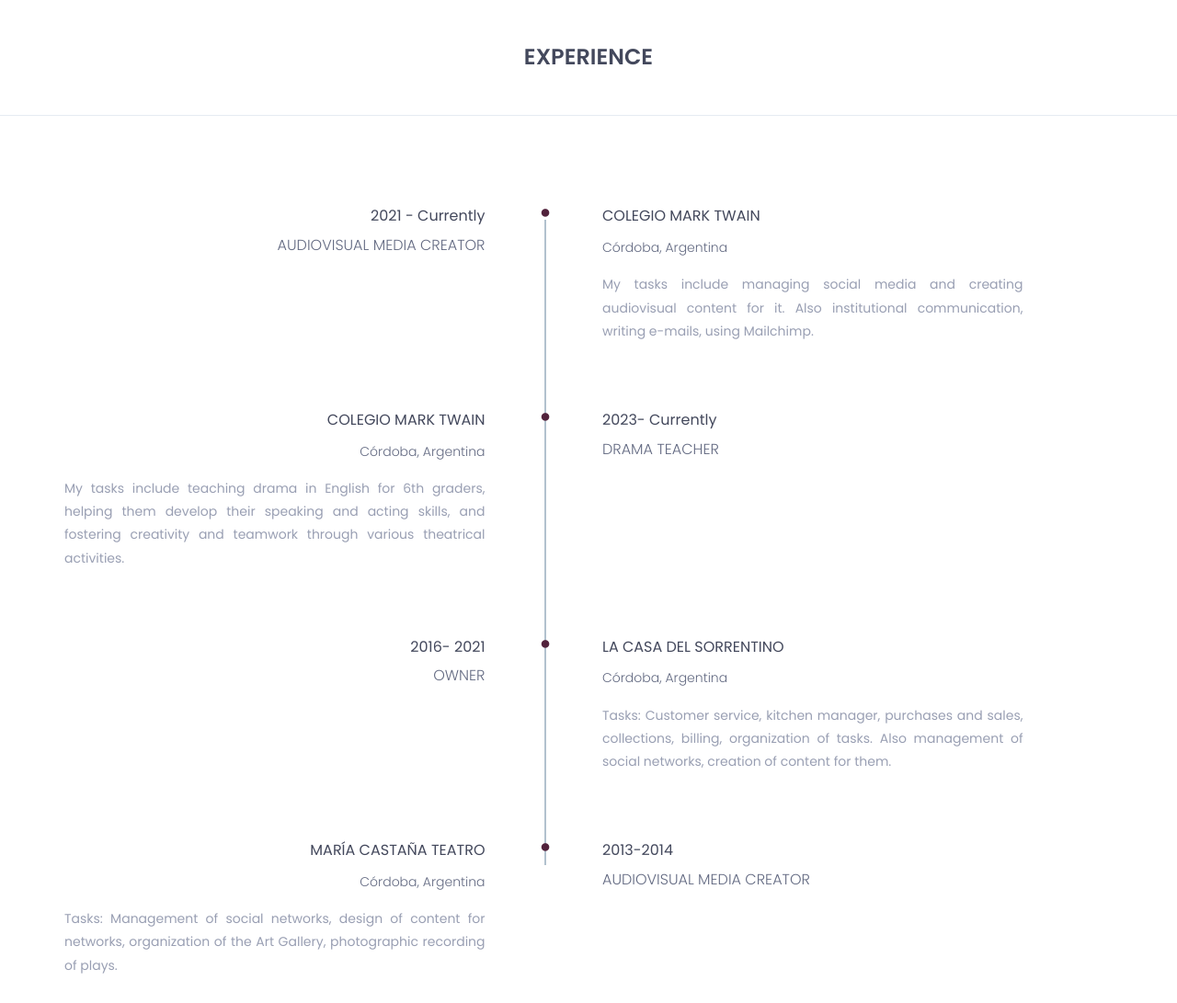
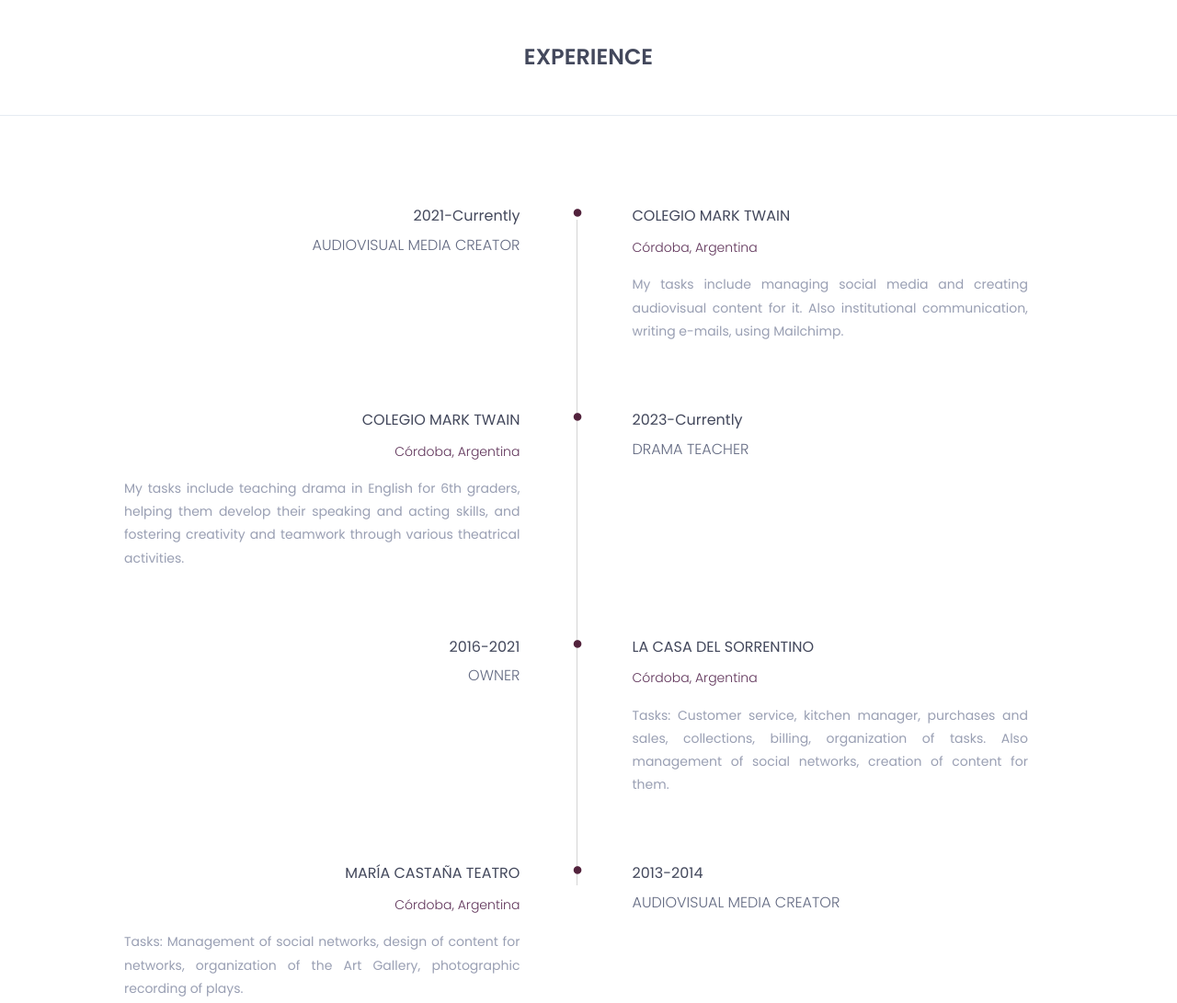
Before and after one commit to tamisimes/tamarasimesweb, a plain HTML site: page index.html in a window 1280 px wide. Shown: the part 2940-4031 px from the top of the page at 92% size. Drawn offline with nearby package versions, Linux system fonts and the light colour scheme.

Commit message:
correción responsive y corrección en bloque de experiencias

```diff
--- a/assets/css/responsive.css
+++ b/assets/css/responsive.css
@@ -39,6 +39,7 @@
 	.timeline-content span>i{left: 0%;top: -54%;}
 	.experience-time span>i {left: -6%;top: 6%;}
 	.main-timeline:before {left:0.4%;}
+
 
 	.single-horizontal-timeline .experience-time,.single-horizontal-timeline .timeline-content {margin: 0;}
 }/*max-width:991px*/
@@ -99,7 +100,13 @@
 
 @media screen and (max-width:992px){
 	nav.navbar.bootsnav .navbar-collapse.collapse.in {padding-bottom: 30px;}
-	nav.navbar.bootsnav .navbar-toggle {display: inline-block; float: right;margin-right: 0;margin-top: 21px;}
+	nav.navbar.bootsnav .navbar-toggle {display: inline-block; float:right; margin-right: 0;margin-top: 21px;}
 	nav.navbar.bootsnav .navbar-brand {float: left!important;}
 	nav.navbar.bootsnav ul.nav > li > a {padding: 15px 0px;border: transparent;}
 }/*max-width:992px*/
+
+@media screen and (min-width:992px) {
+	.experience-content {padding-top: 100px; padding-left: 65px;}
+
+
+}
--- a/assets/css/style.css
+++ b/assets/css/style.css
@@ -412,7 +412,7 @@ span.single-timeline-horizontal.spacial-horizontal-line {width: 88px;}
     border-top: 1px solid #e5ebf2;
 }
 .experience-content {padding-top: 100px;}
-.single-timeline-box {margin-bottom: 75px;}
+.single-timeline-box {margin-bottom: 75px; }
 
 /*experience-time*/
 .experience-time {
@@ -438,9 +438,9 @@ span.single-timeline-horizontal.spacial-horizontal-line {width: 88px;}
 }
 .main-timeline:before{
     content: "";
-    width: 2px;
+    width: 1px;
     height: 84%;
-    background: #b2c1ce;
+    background: #d4d4d4;
     position: absolute;
     top: 1.5%;
     left: 45.8%;
@@ -454,7 +454,7 @@ span.single-timeline-horizontal.spacial-horizontal-line {width: 88px;}
     color: #52223c;
     position: absolute;
     font-size: 10px;
-    left: -14.5%;
+    left: -14.8%;
     z-index: 1;
 }
 .timeline-content h4.title {
@@ -463,7 +463,7 @@ span.single-timeline-horizontal.spacial-horizontal-line {width: 88px;}
     text-transform: uppercase;
 }
 .timeline-content h5 {
-    color: #636a82;
+    color: #5e3258;
     font-size: 14px;
     font-weight: 300;
     margin: 18px 0 20px;
--- a/index.html
+++ b/index.html
@@ -361,7 +361,7 @@
 										<div class="row">
 											<div class="col-md-5">
 												<div class="experience-time text-right">
-													<h2>2021 - Currently</h2>
+													<h2>2021-Currently</h2>
 													<h3>Audiovisual Media Creator</h3>
 												</div><!--/.experience-time-->
 											</div><!--/.col-->
@@ -386,7 +386,13 @@
 									<div class="single-timeline-box fix">
 										<div class="row">
 											<div class="col-md-offset-1 col-md-5 experience-time-responsive">
-
+												<div class="experience-time">
+													<h2>
+														<span><i class="fa fa-circle" aria-hidden="true"></i></span>
+														2023-Currently
+													</h2>
+													<h3>DRAMA TEACHER</h3>
+												</div><!--/.experience-time-->
 											</div><!--/.col-->
 											<div class="col-md-5">
 												<div class="timeline">
@@ -397,15 +403,15 @@
 														<h5>Córdoba, Argentina</h5>
 														<p class="description">
 															My tasks include teaching drama in English for 6th graders, helping them develop their speaking and acting skills, and fostering creativity and teamwork through various theatrical activities.
-														</p>
-													</div><!--/.timeline-content-->
+
+														</div><!--/.timeline-content-->
 												</div><!--/.timeline-->
 											</div><!--/.col-->
 											<div class="col-md-offset-1 col-md-5 experience-time-main">
 												<div class="experience-time">
 													<h2>
 														<span><i class="fa fa-circle" aria-hidden="true"></i></span>
-														2023- Currently
+														2023-Currently
 													</h2>
 													<h3>DRAMA TEACHER</h3>
 												</div><!--/.experience-time-->
@@ -419,7 +425,7 @@
 										<div class="row">
 											<div class="col-md-5">
 												<div class="experience-time text-right">
-													<h2>2016- 2021</h2>
+													<h2>2016-2021</h2>
 													<h3>Owner</h3>
 												</div><!--/.experience-time-->
 											</div><!--/.col-->
```
